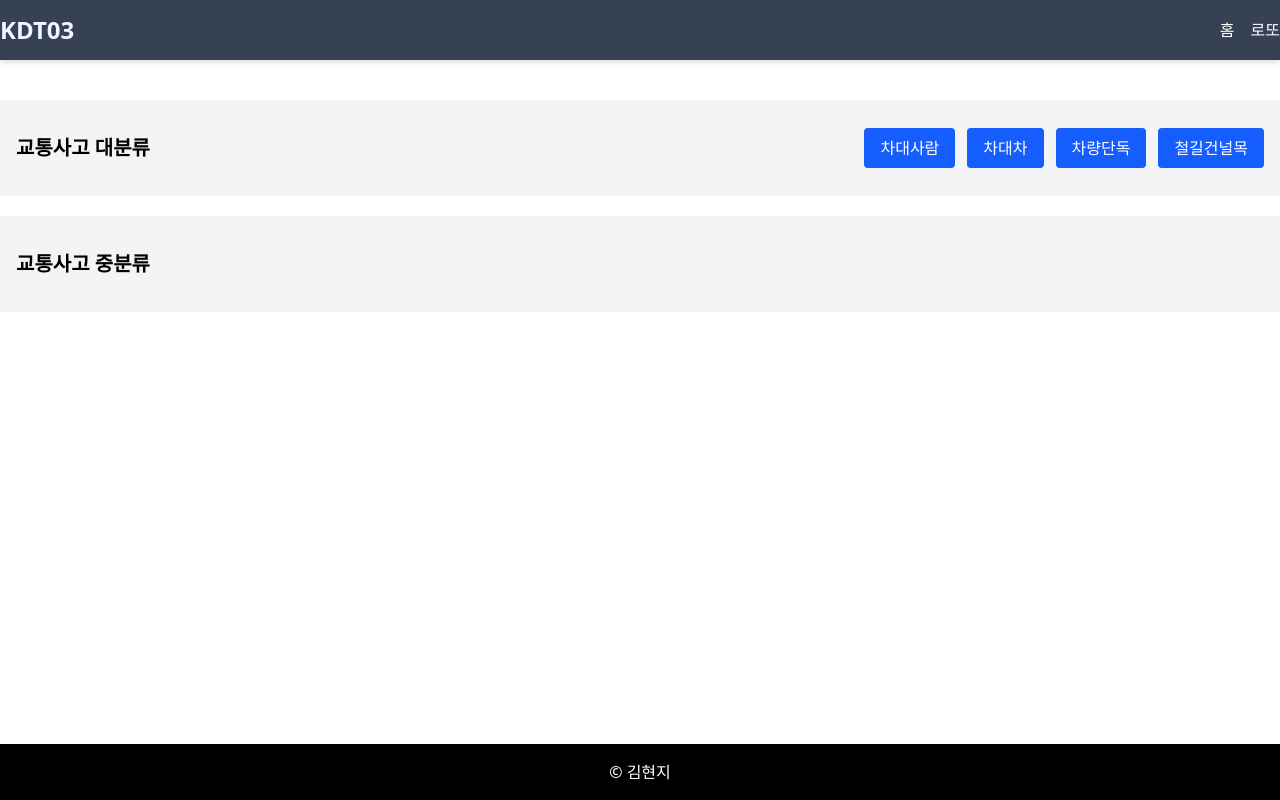
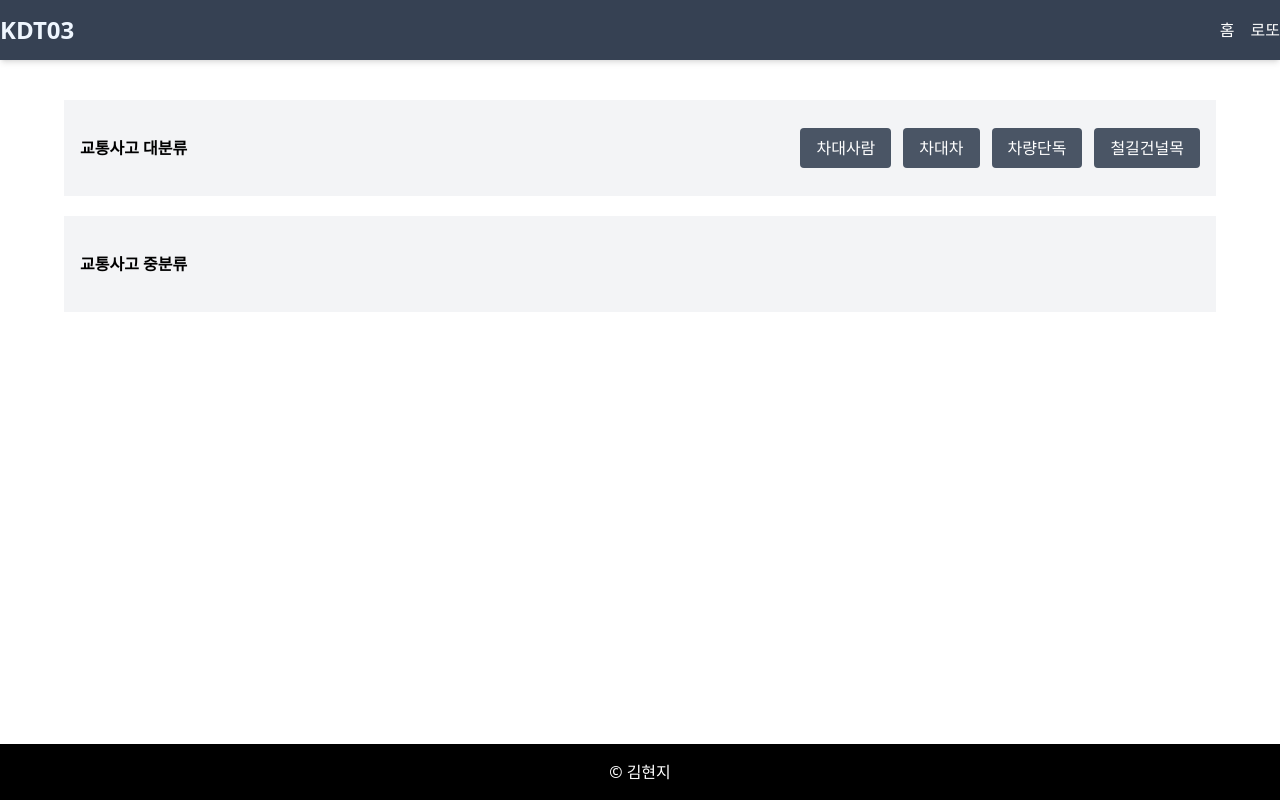
Before and after one commit to guswlrla/kdt-react-2025, a React (Vite) app: page / in a window 1280 px wide. Built offline with nearby package versions, Linux system fonts and the light colour scheme.

Commit message:
교통데이터 수정

```diff
--- a/src/10/TrafficInfo.jsx
+++ b/src/10/TrafficInfo.jsx
@@ -4,17 +4,17 @@ export default function TrafficInfo({ infoData }) {
     const show = ['사고건수', '사망자수', '경상자수', '부상신고자수'];
     return (
         <div className='w-full flex justify-center items-start p-3'>
-            <table className='table-fixed w-8/10 border-1 border-gray-400 border-collapse'>
-                <thead className='bg-gray-200 border-b-1 border-gray-400'>
+            <table className='table-fixed w-8/10 border-1 border-gray-400 border-collapse text-sm'>
+                <thead className='bg-gray-200 border-b-1 border-gray-400 '>
                     <tr>
-                    <th>{}</th>
-                    {show.map(item => <th className='text-right border-l-1 border-gray-400 p-1'>{item}</th>)}
+                        <th>{ }</th>
+                        {show.map(item => <th className='text-right border-l-1 border-gray-400 p-1' key={item}>{item}</th>)}
                     </tr>
                 </thead>
                 <tbody>
                     <tr>
                         <td className='text-center border-r-1 border-gray-400'>{infoData["도로종류"]}</td>
-                    {show.map(item => <td className='text-right border-l-1 border-gray-400 p-3'>{parseInt(infoData[item]).toLocaleString()}</td>)}
+                        {show.map(item => <td className='text-right border-l-1 border-gray-400 p-3' key={item}>{parseInt(infoData[item]).toLocaleString()}</td>)}
                     </tr>
                 </tbody>
             </table>
--- a/src/10/TrafficNav.jsx
+++ b/src/10/TrafficNav.jsx
@@ -3,12 +3,12 @@ import TailButton from '../components/TaliButton'
 
 export default function TrafficNav({ title, category, selectC, setSelectC }) {
   return (
-    <div className='w-full h-24 flex justify-between items-center py-2 px-4 bg-gray-100'>
-      <div className='text-xl font-bold'>
+    <div className='w-9/10 h-24 flex justify-between items-center py-2 px-4 bg-gray-100'>
+      <div className='text-l font-bold'>
         교통사고 {title}
       </div>
       <div className='flex justify-end gap-3'>
-        {category.map(item => <TailButton key={item} color={selectC == item ? 'orange' : 'blue'} caption={item} onHandle={() => setSelectC(item)} />)}
+        {category.map(item => <TailButton key={item} color={selectC == item ? 'neutral' : 'gray'} caption={item} onHandle={() => setSelectC(item)} />)}
       </div>
     </div>
   )
--- a/src/components/TaliButton.jsx
+++ b/src/components/TaliButton.jsx
@@ -10,6 +10,13 @@ const BTStyle = {
     lime : {
       base : "bg-lime-600",
       hover : "hover:bg-lime-800"
+    },
+    gray : {
+      base : "bg-gray-600",
+      hover : "hover:bg-gray-700"
+    },
+    neutral : {
+      base : "bg-neutral-800"
     }
 }
 
```
Lines whose indentation alone changed are shown as unchanged.
